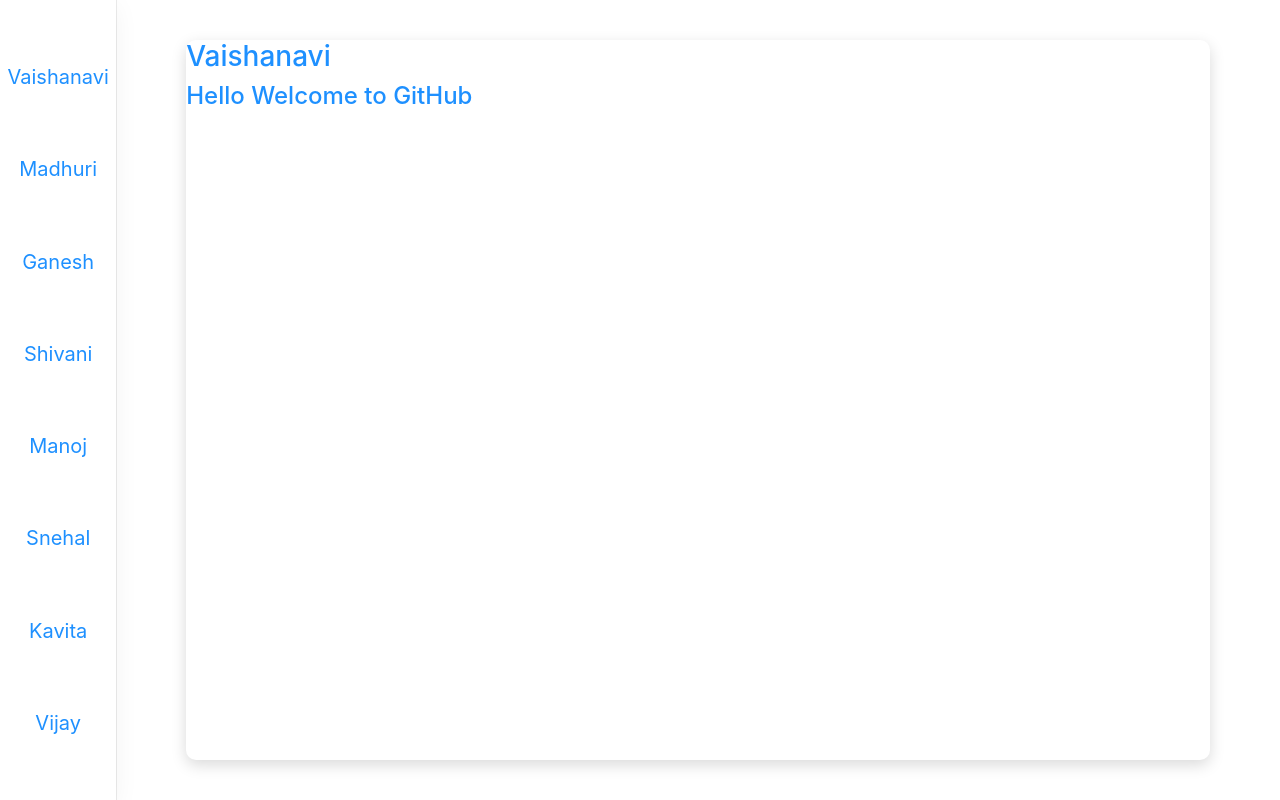
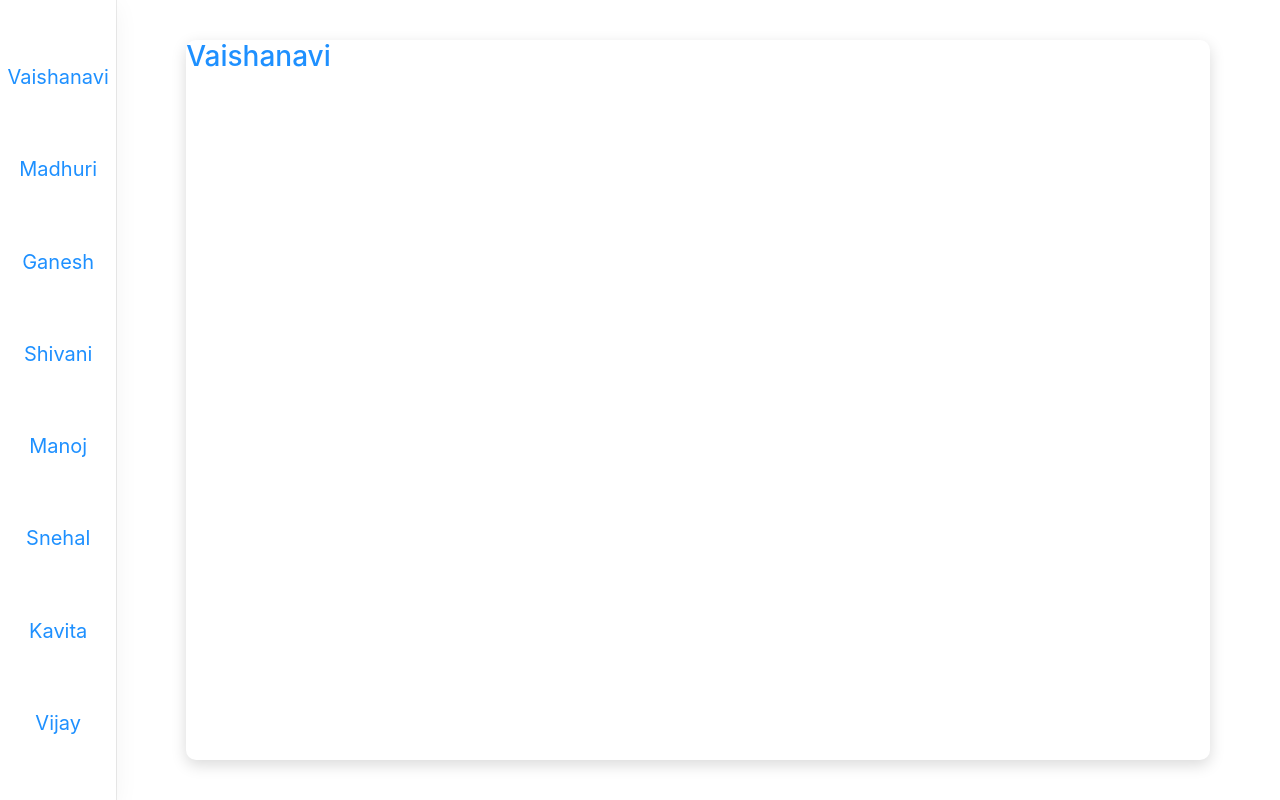
Before and after one commit to Viren-hub/Internship03, a plain HTML site: page index.html in a window 1280 px wide. Drawn offline with nearby package versions, Linux system fonts and the light colour scheme.

Commit message:
index file added

```diff
--- a/index.html
+++ b/index.html
@@ -49,7 +49,6 @@
                 <!-- ======== Vaishanavi ============ -->
                 <div class="tab-pane active" id="1a">
                     <h3>Vaishanavi</h3>
-                    <h4>Hello Welcome to GitHub</h4>
                 </div>
                  <!-- ======== Madhuri ============ -->
                 <div class="tab-pane" id="2a">
```
